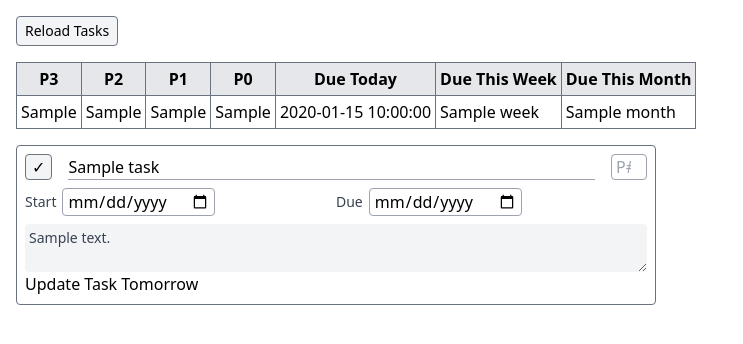
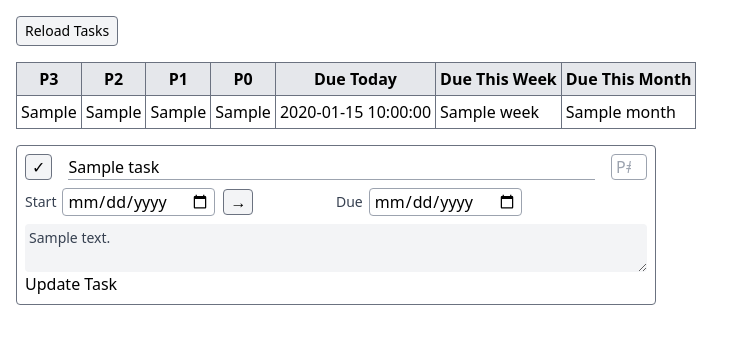
Before and after one commit to karagenit/todo, a Flask app: template templates/index.html in a window 1280 px wide. Shown: the top 344 px of the page, without its empty margins (0-743 px from the left). Run offline with Flask 3, Linux system fonts and the light colour scheme; the template is opened without the code that fills it: most values are stand-ins (such as "Sample title", 1, 10 or a date in 2020); some libraries are stand-ins or nearby versions.

Commit message:
Style Button

```diff
--- a/templates/index.html
+++ b/templates/index.html
@@ -47,7 +47,8 @@
         <div class="flex flex-row mb-2">
             <div class="flex flex-row flex-1 items-center">
                 <span class="mr-1.5 text-sm text-gray-700">Start</span>
-                <input class="border rounded border-gray-400 px-1" type="date" name="start_date" value="{{ task.start_date }}">
+                <input class="border rounded border-gray-400 px-1 mr-2" type="date" name="start_date" value="{{ task.start_date }}">
+                <button type="submit" name="action_tomorrow" value="true" class="border border-gray-500 bg-gray-100 hover:bg-gray-200 px-1.5 mr-4 rounded">→</button>
             </div>
             <div class="flex flex-row flex-1 items-center">
                 <span class="mr-1.5 text-sm text-gray-700">Due</span>
@@ -57,7 +58,6 @@
         <textarea name="description" class="bg-gray-100 rounded p-1 text-sm text-gray-700">{{ task.description }}</textarea>
         <div class="form-row">
             <input type="submit" value="Update Task">
-            <button type="submit" name="action_tomorrow" value="true">Tomorrow</button>
         </div>
     </form>
     {% endfor %}
```
